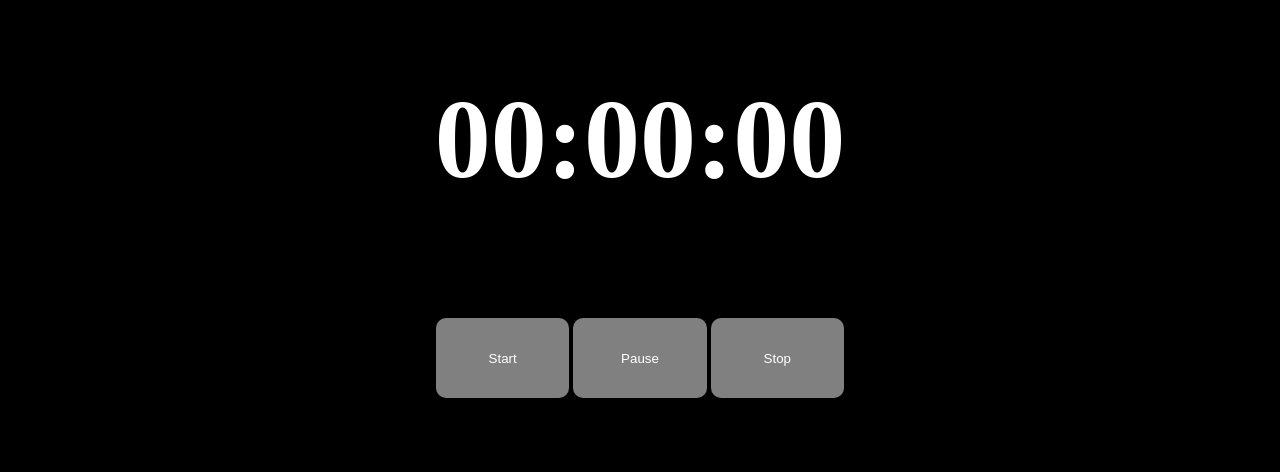
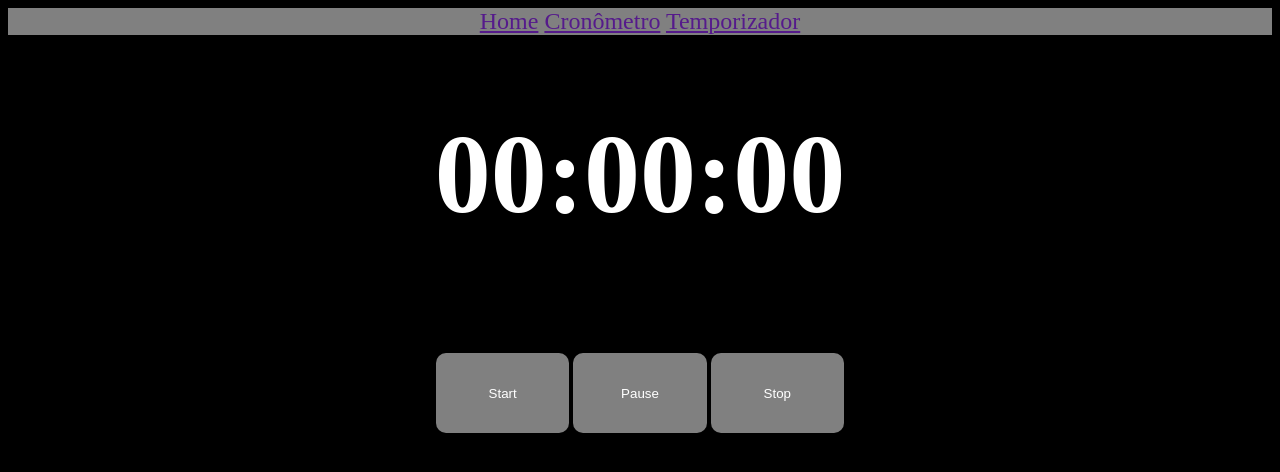
Before and after one commit to pistilligabriel/TimerJS, a plain HTML site: page index.html in a window 1280 px wide. Drawn offline with Linux system fonts and the light colour scheme.

Commit message:
Atualização

```diff
--- a/index.css
+++ b/index.css
@@ -20,3 +20,18 @@ button{
 button:hover{
     cursor: pointer;
 }
+
+header{
+    background-color: gray;
+    font-size: x-large;
+}
+
+.head-container{
+    display: flex;
+    flex-direction: column;
+    align-self: flex-end;
+}
+
+.header-buttons{
+
+}
--- a/index.html
+++ b/index.html
@@ -9,6 +9,15 @@
 </head>
 
 <body>
+    <header>
+        <div class="head-container">
+            <div class="head-buttons">
+                <a href="">Home</a>
+                <a href="">Cronômetro</a>
+                <a href="">Temporizador</a>
+            </div>
+        </div>
+    </header>
     <div class="div">
         <h1 id="watch">00:00:00</h1>
         <button id="start" onclick="start()">Start</button>
```
